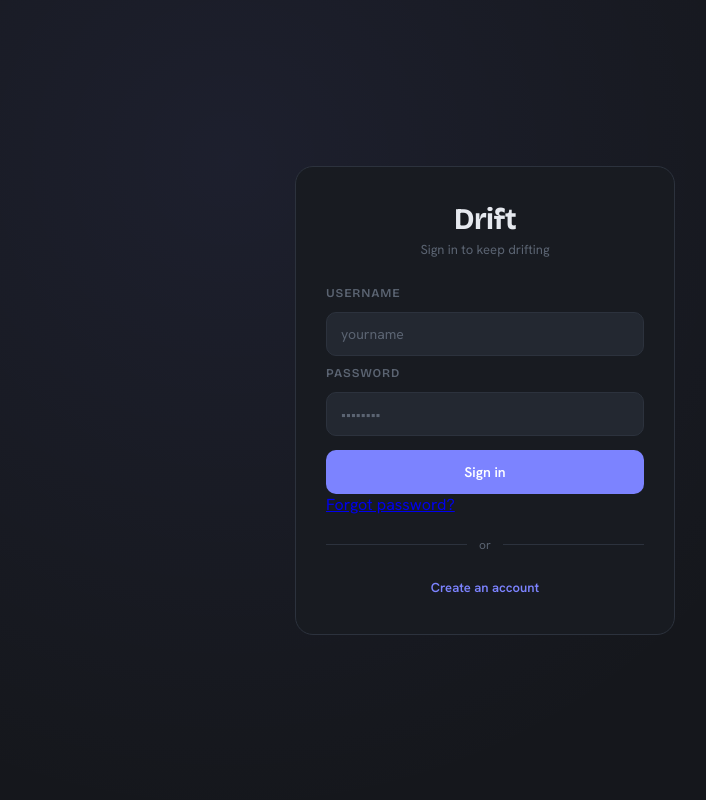
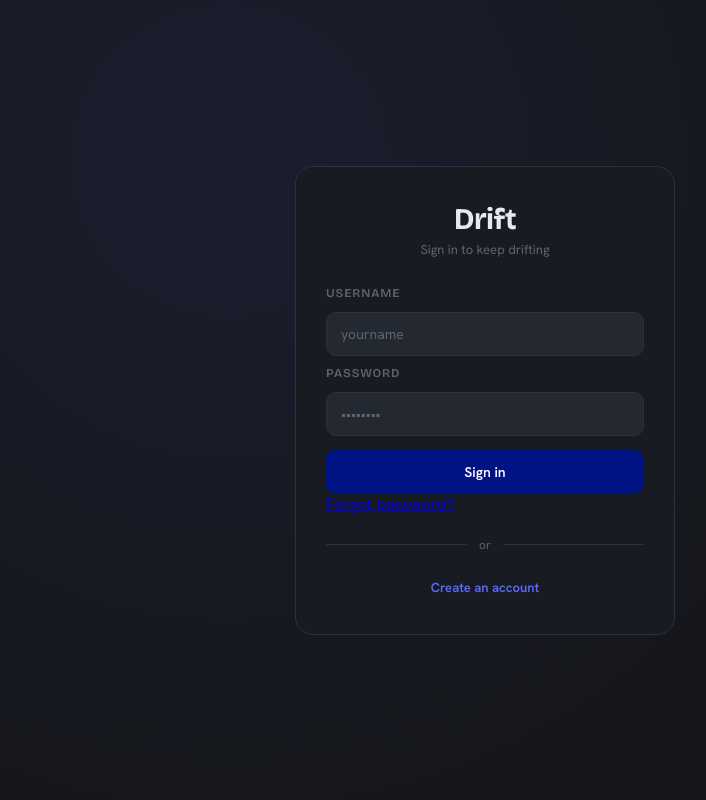
Before and after one commit to Asap-Gorbe/Drift, a Flask app: page /login_page in a window 1280 px wide. Shown: the whole page, without its empty margins (155-861 px from the left). Run offline with Flask 3, Linux system fonts and the light colour scheme; parts of the project's set-up code (start-up, migrations or seed data) failed here and were passed over; some libraries are stand-ins or nearby versions.

Commit message:
UI: scrollbar polish, unified danger token, navy accent wiring
- Style .messages scrollbar to match .room-list (6px, --border thumb)
- Collapse #ff6b6b/#e0484d/#e5484d (+ coral error boxes) into a --danger
  scale (--danger / --danger-hover / --danger-soft)
- Wire brand navy #001385 through --accent for solid fills; add a derived
  --accent-bright (#5b6bff) for accent text/borders/focus that sit on the
  dark theme, keeping them legible. Re-tint stray periwinkle literals.

```diff
--- a/static/style.css
+++ b/static/style.css
@@ -7,9 +7,14 @@
     --text: #e6e9ef;
     --text-dim: #8a93a3;
     --text-faint: #5b6472;
-    --accent: #7c83ff;
-    --accent-hover: #8f95ff;
-    --accent-soft: rgba(124, 131, 255, 0.14);
+    --accent: #001385;            /* canonical brand navy — solid fills (white text on top) */
+    --accent-hover: #16259c;      /* lighter navy for fill hover states */
+    --accent-bright: #5b6bff;     /* legible same-hue blue for accent text/borders on dark */
+    --accent-soft: rgba(91, 107, 255, 0.16);
+    /* Danger scale (parallels the accent trio) */
+    --danger: #e5484d;
+    --danger-hover: #f0595e;
+    --danger-soft: rgba(229, 72, 77, 0.14);
     /* Elevation — layered low-opacity black, tuned for the dark UI */
     --shadow-sm: 0 1px 2px rgba(0, 0, 0, 0.30);
     --shadow-md: 0 2px 5px rgba(0, 0, 0, 0.28), 0 6px 16px rgba(0, 0, 0, 0.32);
@@ -576,7 +583,7 @@ body {
     align-items: center;
     justify-content: center;
     padding: 24px;
-    background: radial-gradient(circle at 30% 20%, rgba(124, 131, 255, 0.08), transparent 60%), var(--bg);
+    background: radial-gradient(circle at 30% 20%, rgba(91, 107, 255, 0.08), transparent 60%), var(--bg);
 }
 .auth__card {
     width: 100%;
@@ -639,7 +646,7 @@ body {
     padding: 4px;
     background: none;
     border: none;
-    color: var(--accent);
+    color: var(--accent-bright);
     font-family: var(--font-body);
     font-size: 13px;
     font-weight: 600;
```
Also changed, not shown: other parts of static/style.css (+26 -24 lines).
